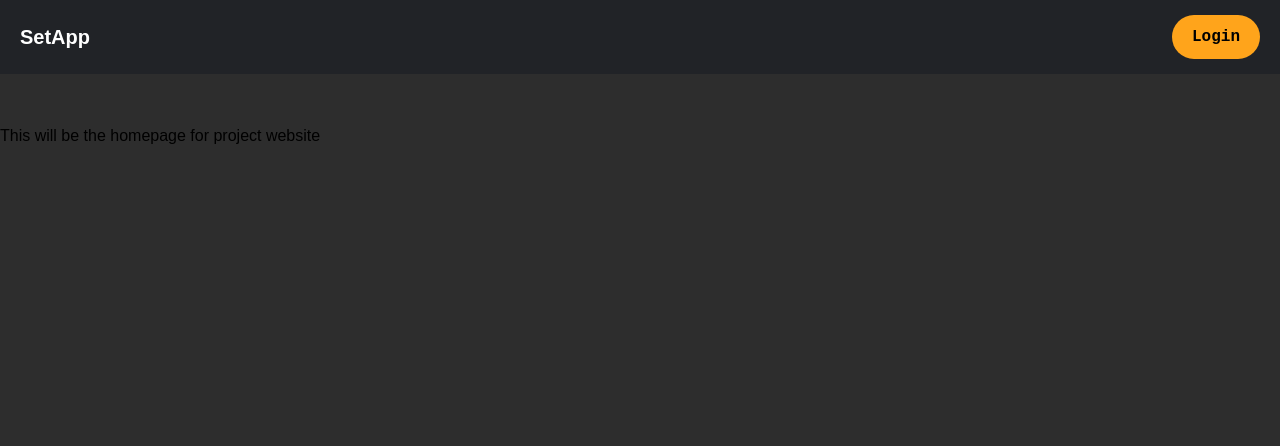
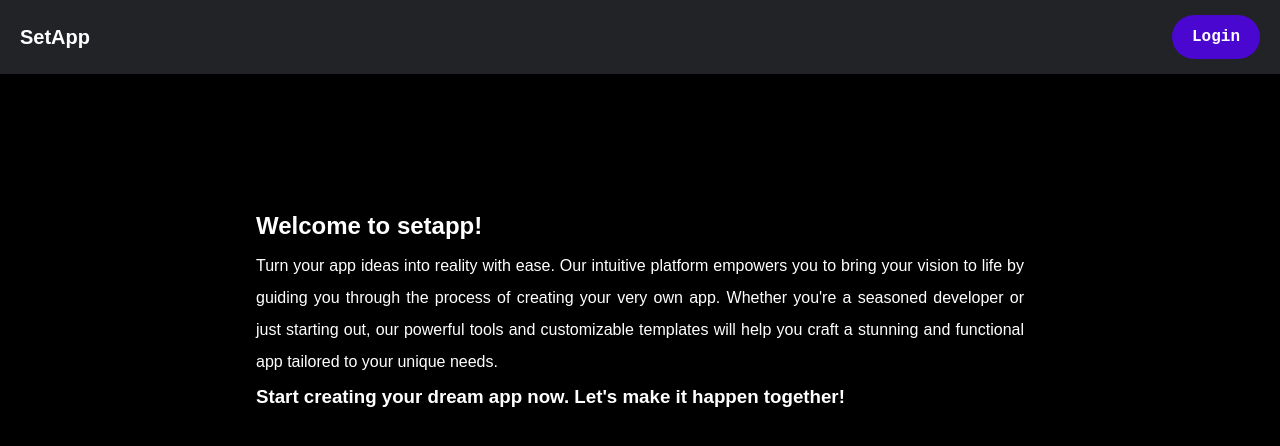
Before and after one commit to blauprint/setapp, a Next.js app: page / in a window 1280 px wide. Shown: the top 446 px of the page. Built offline with nearby package versions, Linux system fonts and the light colour scheme; no server answers.

Commit message:
feat(landing page): add text to landing page + css all around

```diff
--- a/src/components/IdeaInputForm.tsx
+++ b/src/components/IdeaInputForm.tsx
@@ -37,9 +37,9 @@ export default function IdeaInputForm() {
     setIdea(e.target.value);
   };
 
+
+  const projectName = 'seismica'
   let router = useRouter();
-  // const projectName = 'seismica'
-
   const onSubmit: SubmitHandler<FieldValues> = (e) => {
     e.preventDefault();
 
--- a/src/pages/index.tsx
+++ b/src/pages/index.tsx
@@ -1,4 +1,5 @@
 import Head from "next/head";
+import styles from '@/styles/HomePage.module.css'
 
 export default function Home() {
   return (
@@ -8,7 +9,16 @@ export default function Home() {
         <meta name="description" content="SetApp" />
         <meta name="viewport" content="width=device-width, initial-scale=1" />
       </Head>
-      <p> This will be the homepage for project website</p>
+      <div className={styles.introContainer}>
+        <h2>Welcome to <span className="appName">setapp</span>!</h2>
+
+        <p>Turn your app ideas into reality with ease. Our intuitive platform empowers you to bring your vision to life
+          by guiding you through the process of creating your very own app. Whether you're a seasoned developer or just
+          starting out, our powerful tools and customizable templates will help you craft a stunning and functional app
+          tailored to your unique needs.</p>
+
+        <h3>Start creating your dream app now. Let's make it happen together!</h3>
+      </div>
     </>
   );
 }
--- a/src/styles/HomeNavigationBar.module.css
+++ b/src/styles/HomeNavigationBar.module.css
@@ -6,6 +6,7 @@
   padding: 15px 20px;
   margin-bottom: 50px;
 }
+
 .logo {
   font-family: "Montserrat", sans-serif;
   font-weight: 600;
@@ -21,4 +22,5 @@
   padding: 10px 20px;
   border-radius: 25px;
   font-weight: 700;
+  color: var(--text-color-dark);
 }
--- /dev/null
+++ b/src/styles/HomePage.module.css
@@ -0,0 +1,7 @@
+.introContainer {
+  width: 60%;
+  margin: 0 auto;
+  margin-top: 10%;
+  line-height: 2;
+  text-align: justify;
+}
--- a/src/styles/IdeaInputForm.module.css
+++ b/src/styles/IdeaInputForm.module.css
@@ -33,7 +33,7 @@ textarea.ideaTextArea+label.ideaLabel {
   padding: 0;
   margin: 0;
   width: 10%;
-  border-top: 1px solid orange;
+  border-top: 2px solid var(--primary-color-dark);
   transition: width 0.4s ease;
   height: 0px;
   color: white;
--- a/src/styles/globals.css
+++ b/src/styles/globals.css
@@ -1,7 +1,7 @@
 :root {
   /* ================ Dark Mode ======================= */
   /* button, icons, highlights */
-  --primary-color-dark: #ffa41b;
+  --primary-color-dark: #4a07cf;
   /* headers, section background, accents */
   --secondary-color-dark: green;
   /* text */
@@ -11,7 +11,8 @@
 
   /* dividors borders background elements */
   --neutral-color-dark: #4f4f4f;
-  --background-color-dark: #2d2d2d;
+  /* --background-color-dark: #2d2d2d; */
+  --background-color-dark: black;
   --surface-color-dark: #212327;
   --error-color-dark: red;
 }
@@ -43,6 +44,7 @@ body {
   line-height: 1.5;
   -webkit-font-smoothing: antialiased;
   height: 100%;
+  color: var(--text-color-dark);
 }
 
 img,
```
